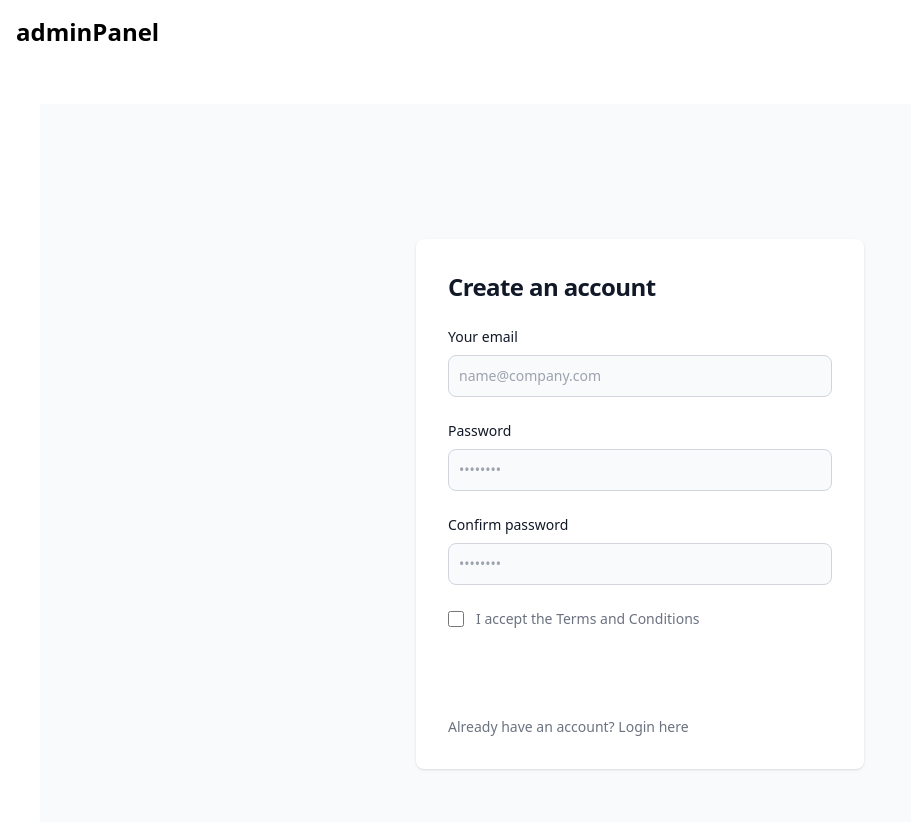
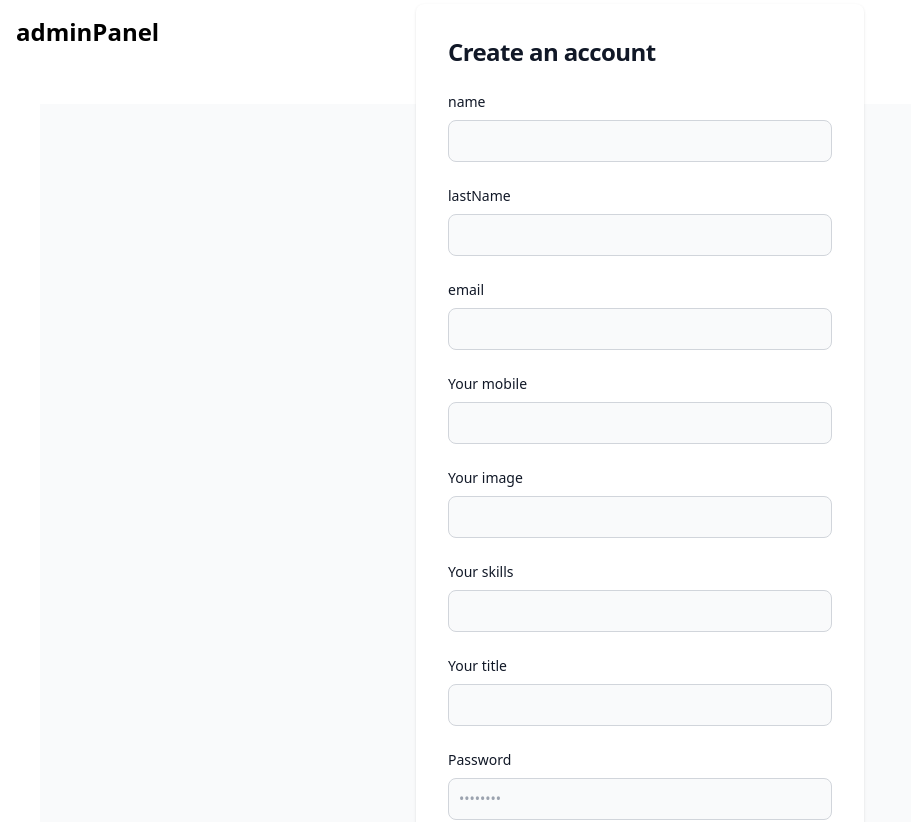
Before and after one commit to she1da/adminPanel, a React (Vite) app: page /register in a window 1280 px wide. Shown: the top 822 px of the page, without its empty margins (0-911 px from the left). Built offline with nearby package versions, Linux system fonts and the light colour scheme.

Commit message:
register form

```diff
--- a/src/components/pages/Register.jsx
+++ b/src/components/pages/Register.jsx
@@ -1,10 +1,35 @@
-import React from 'react';
+import React, { useState } from 'react';
 import PublicLayout from '../layout/PublicMain'
+import {httpRequest} from '../../services/httpRequests'
 
 const Register = () => {
+    const [formInfo, setFormInfo] = useState({})
+      const [error, setError] = useState(null);
 
+    const handleFormChange = (fieldName, value) => {
+setFormInfo((prevData)=>({...prevData,[fieldName]:value}))
+}
+  const handleRegister = async (e) => {
+    e.preventDefault();
+    setError(null);
+console.log({formInfo})
+    try {
+      const response = await httpRequest('/users/signup',{
+        method:'POST',
+        data:{
+       formInfo
+        }
+      })
 
+      if (!response) {
+        throw new Error('sign up failed');
+      }
+// redirect
 
+    } catch (err) {
+      setError(err.message || 'Something went wrong');
+    }
+  };
     return (
         <PublicLayout>
             <section className="bg-gray-50 m-10 ">
@@ -15,27 +40,54 @@ const Register = () => {
               <h1 className="text-xl font-bold leading-tight tracking-tight text-gray-900 md:text-2xl dark:text-white">
                   Create an account
               </h1>
-              <form className="space-y-4 md:space-y-6" action="#">
+              <form className="space-y-4 md:space-y-6" action="#" onSubmit={handleRegister}>
                   <div>
-                      <label htmlFor="email" className="block mb-2 text-sm font-medium text-gray-900 dark:text-white">Your email</label>
-                      <input type="email" name="email" id="email" className="bg-gray-50 border border-gray-300 text-gray-900 text-sm rounded-lg focus:ring-primary-600 focus:border-primary-600 block w-full p-2.5 dark:bg-gray-700 dark:border-gray-600 dark:placeholder-gray-400 dark:text-white dark:focus:ring-blue-500 dark:focus:border-blue-500" placeholder="name@company.com" required/>
+                      <label htmlFor="fName "  className="block mb-2 text-sm font-medium text-gray-900 dark:text-white"> name</label>
+                      <input onChange={(e)=>handleFormChange('fName',e.target.value)} type="text " name="fName " id="fName " className="bg-gray-50 border border-gray-300 text-gray-900 text-sm rounded-lg focus:ring-primary-600 focus:border-primary-600 block w-full p-2.5 dark:bg-gray-700 dark:border-gray-600 dark:placeholder-gray-400 dark:text-white dark:focus:ring-blue-500 dark:focus:border-blue-500"  placeholder="" required/>
+                                </div>
+                                   <div>
+                      <label htmlFor="lName  " className="block mb-2 text-sm font-medium text-gray-900 dark:text-white"> lastName</label>
+                      <input onChange={(e)=>handleFormChange('lName',e.target.value)} type="text  " name="lName  " id="lName  " className="bg-gray-50 border border-gray-300 text-gray-900 text-sm rounded-lg focus:ring-primary-600 focus:border-primary-600 block w-full p-2.5 dark:bg-gray-700 dark:border-gray-600 dark:placeholder-gray-400 dark:text-white dark:focus:ring-blue-500 dark:focus:border-blue-500"  placeholder="" required/>
+                                </div>
+
+                                                  <div>
+                      <label htmlFor="email" className="block mb-2 text-sm font-medium text-gray-900 dark:text-white"> email</label>
+                      <input onChange={(e)=>handleFormChange('email',e.target.value)} type="email" name="email" id="email" className="bg-gray-50 border border-gray-300 text-gray-900 text-sm rounded-lg focus:ring-primary-600 focus:border-primary-600 block w-full p-2.5 dark:bg-gray-700 dark:border-gray-600 dark:placeholder-gray-400 dark:text-white dark:focus:ring-blue-500 dark:focus:border-blue-500"  placeholder="" required/>
+                                </div>
+                                                          <div>
+                      <label htmlFor="mobile" className="block mb-2 text-sm font-medium text-gray-900 dark:text-white">Your mobile</label>
+                      <input onChange={(e)=>handleFormChange('mobile',e.target.value)} type="mobile" name="mobile" id="mobile" className="bg-gray-50 border border-gray-300 text-gray-900 text-sm rounded-lg focus:ring-primary-600 focus:border-primary-600 block w-full p-2.5 dark:bg-gray-700 dark:border-gray-600 dark:placeholder-gray-400 dark:text-white dark:focus:ring-blue-500 dark:focus:border-blue-500"  placeholder="" required/>
+                                </div>
+                                              <div>
+                      <label htmlFor="image" className="block mb-2 text-sm font-medium text-gray-900 dark:text-white">Your image</label>
+                      <input onChange={(e)=>handleFormChange('image',e.target.value)} type="text" name="image" id="image" className="bg-gray-50 border border-gray-300 text-gray-900 text-sm rounded-lg focus:ring-primary-600 focus:border-primary-600 block w-full p-2.5 dark:bg-gray-700 dark:border-gray-600 dark:placeholder-gray-400 dark:text-white dark:focus:ring-blue-500 dark:focus:border-blue-500"  placeholder="" required/>
+                                </div>
+                                                        <div>
+                      <label htmlFor="skills" className="block mb-2 text-sm font-medium text-gray-900 dark:text-white">Your skills</label>
+                      <input onChange={(e)=>handleFormChange('skills',e.target.value)} type="text" name="skills" id="skills" className="bg-gray-50 border border-gray-300 text-gray-900 text-sm rounded-lg focus:ring-primary-600 focus:border-primary-600 block w-full p-2.5 dark:bg-gray-700 dark:border-gray-600 dark:placeholder-gray-400 dark:text-white dark:focus:ring-blue-500 dark:focus:border-blue-500"  placeholder="" required/>
+                                </div>
+                                                        <div>
+                      <label htmlFor="title" className="block mb-2 text-sm font-medium text-gray-900 dark:text-white">Your title</label>
+                      <input onChange={(e)=>handleFormChange('title',e.target.value)} type="text" name="title" id="title" className="bg-gray-50 border border-gray-300 text-gray-900 text-sm rounded-lg focus:ring-primary-600 focus:border-primary-600 block w-full p-2.5 dark:bg-gray-700 dark:border-gray-600 dark:placeholder-gray-400 dark:text-white dark:focus:ring-blue-500 dark:focus:border-blue-500"  placeholder="" required/>
                   </div>
                   <div>
                       <label htmlFor="password" className="block mb-2 text-sm font-medium text-gray-900 dark:text-white">Password</label>
-                      <input type="password" name="password" id="password" placeholder="••••••••" className="bg-gray-50 border border-gray-300 text-gray-900 text-sm rounded-lg focus:ring-primary-600 focus:border-primary-600 block w-full p-2.5 dark:bg-gray-700 dark:border-gray-600 dark:placeholder-gray-400 dark:text-white dark:focus:ring-blue-500 dark:focus:border-blue-500" required/>
+                      <input onChange={(e)=>handleFormChange('password',e.target.value)} type="password" name="password" id="password" placeholder="••••••••" className="bg-gray-50 border border-gray-300 text-gray-900 text-sm rounded-lg focus:ring-primary-600 focus:border-primary-600 block w-full p-2.5 dark:bg-gray-700 dark:border-gray-600 dark:placeholder-gray-400 dark:text-white dark:focus:ring-blue-500 dark:focus:border-blue-500" required/>
                   </div>
-                  <div>
+                  {/* <div>
                       <label htmlFor="confirm-password" className="block mb-2 text-sm font-medium text-gray-900 dark:text-white">Confirm password</label>
-                      <input type="confirm-password" name="confirm-password" id="confirm-password" placeholder="••••••••" className="bg-gray-50 border border-gray-300 text-gray-900 text-sm rounded-lg focus:ring-primary-600 focus:border-primary-600 block w-full p-2.5 dark:bg-gray-700 dark:border-gray-600 dark:placeholder-gray-400 dark:text-white dark:focus:ring-blue-500 dark:focus:border-blue-500" required/>
-                  </div>
+                      <input onChange={(e)=>handleFormChange('confirmPassword',e.target.value)} type="confirm-password" name="confirm-password" id="confirm-password" placeholder="••••••••" className="bg-gray-50 border border-gray-300 text-gray-900 text-sm rounded-lg focus:ring-primary-600 focus:border-primary-600 block w-full p-2.5 dark:bg-gray-700 dark:border-gray-600 dark:placeholder-gray-400 dark:text-white dark:focus:ring-blue-500 dark:focus:border-blue-500" required/>
+                  </div> */}
                   <div className="flex items-start">
-                      <div className="flex items-center h-5">
-                        <input id="terms" aria-describedby="terms" type="checkbox" className="w-4 h-4 border border-gray-300 rounded bg-gray-50 focus:ring-3 focus:ring-primary-300 dark:bg-gray-700 dark:border-gray-600 dark:focus:ring-primary-600 dark:ring-offset-gray-800" required/>
-                      </div>
+                      {/* <div className="flex items-center h-5">
+                        <input checked={formInfo.terms} onChange={(e)=>handleFormChange('terms',e.checked)}  id="terms" aria-describedby="terms" type="checkbox" className="w-4 h-4 border border-gray-300 rounded bg-gray-50 focus:ring-3 focus:ring-primary-300 dark:bg-gray-700 dark:border-gray-600 dark:focus:ring-primary-600 dark:ring-offset-gray-800" required/>
+                      </div> */}
                       <div className="ml-3 text-sm">
                         <label htmlFor="terms" className="font-light text-gray-500 dark:text-gray-300">I accept the <a className="font-medium text-primary-600 hover:underline dark:text-primary-500" href="#">Terms and Conditions</a></label>
-                      </div>
-                  </div>
+                                    </div>
+
+                                </div>
+                                {error && <span className='text-red-600'>{error}</span>}
                   <button type="submit" className="w-full text-white bg-primary-600 hover:bg-primary-700 focus:ring-4 focus:outline-none focus:ring-primary-300 font-medium rounded-lg text-sm px-5 py-2.5 text-center dark:bg-[#cddc39] dark:hover:bg-primary-700 dark:focus:ring-primary-800">Create an account</button>
                   <p className="text-sm font-light text-gray-500 dark:text-gray-400">
                       Already have an account? <a href="/login" className="font-medium text-primary-600 hover:underline dark:text-primary-500">Login here</a>
```
